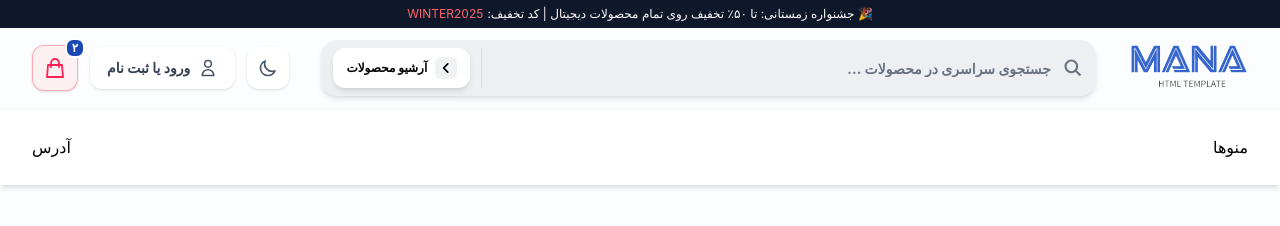
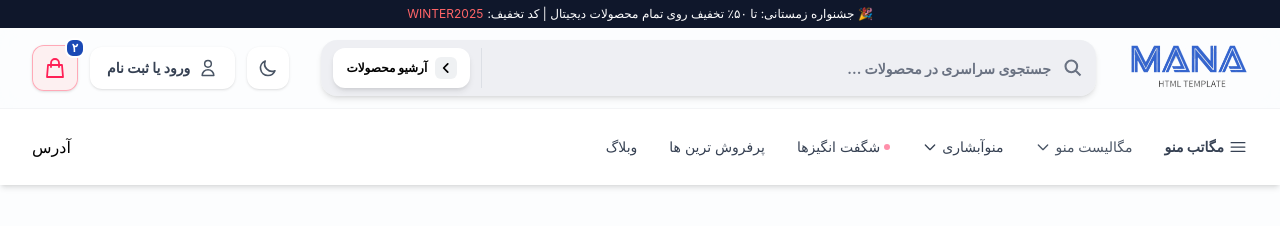
Before and after one commit to vahidr1996/vanilla-js-ecommerce, a website built with Vite: page index.html in a window 1280 px wide. Built offline with nearby package versions, Linux system fonts and the light colour scheme.

Commit message:
feat: implement accessible navigation menu items with pulse indicator

```diff
--- a/index.html
+++ b/index.html
@@ -18,8 +18,9 @@
         </p>
         <span class="text-red-400">WINTER2025</span>
       </div>
-      <!-- Top Header -->
+
       <div class="sticky top-0 z-50">
+        <!-- Top Header -->
         <div class="bg-site/80 backdrop-blur-md">
           <div class="wrapper flex justify-between items-center gap-8 h-20">
             <a href="/" class="w-30">
@@ -80,7 +81,7 @@
                 </button>
               </div>
             </div>
-            <!-- User Actions (Left Header) -->
+
             <div class="flex items-center gap-3">
               <button
                 class="flex items-center justify-center p-2.5 rounded-xl shadow-sm cursor-pointer bg-white hover:border-primary-500/50 border border-transparent transition duration-300 group"
@@ -145,12 +146,109 @@
         </div>
 
         <!-- Bottom Header -->
-        <nav class="bg-white shadow-md border-t border-gray-100">
-          <div class="wrapper flex justify-between items-center h-19">
-            <div>منوها</div>
+        <div class="bg-white shadow-md border-t border-gray-100">
+          <div class="wrapper flex justify-between items-center py-3">
+            <nav>
+              <ul class="flex items-center gap-8">
+                <li class="text-sm font-bold text-gray-700">
+                  <a
+                    href="#"
+                    class="flex items-center gap-1 py-4 hover:text-primary-500 transition duration-300"
+                  >
+                    <svg
+                      xmlns="http://www.w3.org/2000/svg"
+                      fill="none"
+                      viewBox="0 0 24 24"
+                      stroke-width="1.5"
+                      stroke="currentColor"
+                      class="size-5"
+                      aria-hidden="true"
+                    >
+                      <path
+                        stroke-linecap="round"
+                        stroke-linejoin="round"
+                        d="M3.75 6.75h16.5M3.75 12h16.5m-16.5 5.25h16.5"
+                      ></path>
+                    </svg>
+                    مگاتب منو</a
+                  >
+                </li>
+                <li class="text-sm text-gray-600">
+                  <a
+                    href="#"
+                    class="flex items-center gap-1 py-4 hover:text-primary-500 transition duration-300"
+                  >
+                    مگالیست منو
+                    <svg
+                      class="w-4 h-4"
+                      fill="none"
+                      stroke="currentColor"
+                      viewBox="0 0 24 24"
+                      aria-hidden="true"
+                    >
+                      <path
+                        stroke-linecap="round"
+                        stroke-linejoin="round"
+                        stroke-width="2"
+                        d="M19 9l-7 7-7-7"
+                      ></path>
+                    </svg>
+                  </a>
+                </li>
+                <li class="text-sm text-gray-700">
+                  <a
+                    href="#"
+                    class="flex items-center gap-1 py-4 hover:text-primary-500 transition duration-300"
+                  >
+                    منوآبشاری
+                    <svg
+                      class="w-4 h-4"
+                      fill="none"
+                      stroke="currentColor"
+                      viewBox="0 0 24 24"
+                      aria-hidden="true"
+                    >
+                      <path
+                        stroke-linecap="round"
+                        stroke-linejoin="round"
+                        stroke-width="2"
+                        d="M19 9l-7 7-7-7"
+                      ></path>
+                    </svg>
+                  </a>
+                </li>
+                <li class="text-sm text-gray-700">
+                  <a
+                    href="#"
+                    class="flex items-center gap-1 py-4 hover:text-primary-500 transition duration-300 group"
+                    ><span
+                      class="w-1.5 h-1.5 bg-rose-500 rounded-full animate-pulse group-hover:scale-125 transition-transform"
+                      aria-hidden="true"
+                    ></span>
+                    شگفت انگیزها</a
+                  >
+                </li>
+                <li class="text-sm text-gray-700">
+                  <a
+                    href="#"
+                    class="flex items-center gap-1 py-4 hover:text-primary-500 transition duration-300 group"
+                  >
+                    پرفروش ترین ها</a
+                  >
+                </li>
+                <li class="text-sm text-gray-700">
+                  <a
+                    href="#"
+                    class="flex items-center gap-1 py-4 hover:text-primary-500 transition duration-300 group"
+                  >
+                   وبلاگ</a
+                  >
+                </li>
+              </ul>
+            </nav>
             <div>آدرس</div>
           </div>
-        </nav>
+        </div>
       </div>
     </header>
 
```
